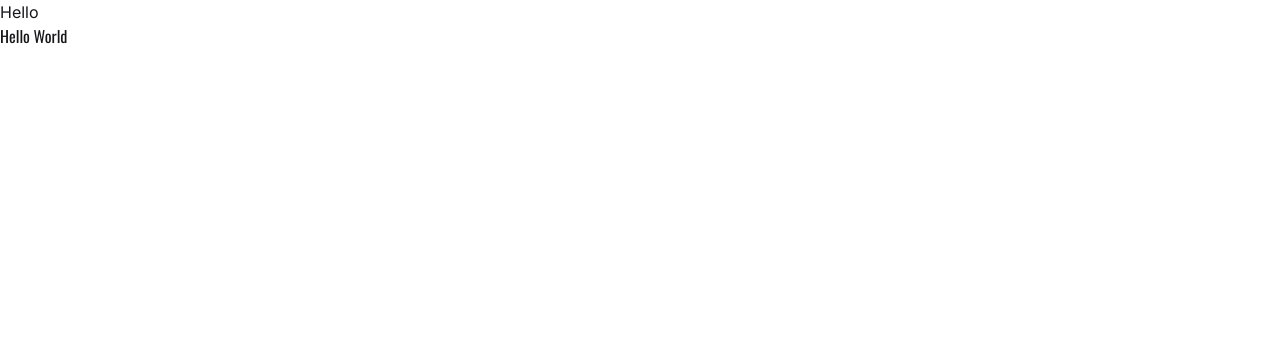
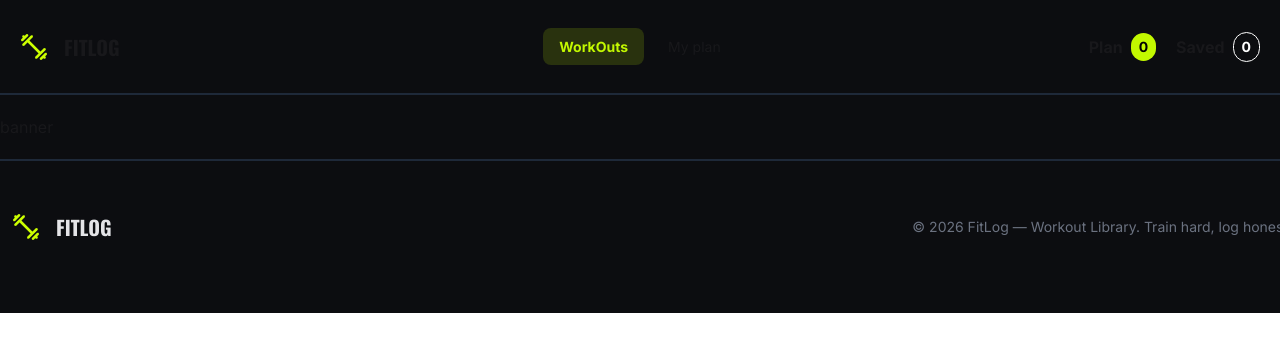
Before and after one commit to TurjoSerao/fit-lab, a Next.js app: page / in a window 1280 px wide. Shown: the top 352 px of the page. Built offline with nearby package versions, Linux system fonts and the light colour scheme.

Commit message:
added navbar and footer

```diff
--- /dev/null
+++ b/src/app/components/homepage/Banner.jsx
@@ -0,0 +1,7 @@
+import React from "react";
+
+const Banner = () => {
+  return <div>banner</div>;
+};
+
+export default Banner;
--- /dev/null
+++ b/src/app/components/shared/Footer.jsx
@@ -0,0 +1,23 @@
+import Image from "next/image";
+import React from "react";
+import Logo from "@/assets/logo.png";
+import Link from "next/link";
+
+const Footer = () => {
+  return (
+    <footer className="border-t-2 border-gray-800 my-5">
+      <div className="footer sm:footer-horizontal  text-neutral-content items-center justify-between py-10 m-3 ">
+        <Link href="/" className="flex items-center gap-4 text-xl">
+          <Image src={Logo} width={28} height={28} alt="FITLOG Logo" />
+
+          <h2 className="text-xl font-bold">FITLOG</h2>
+        </Link>
+        <p className="text-[#6B7280]">
+          © 2026 FitLog — Workout Library. Train hard, log honest.
+        </p>
+      </div>
+    </footer>
+  );
+};
+
+export default Footer;
--- /dev/null
+++ b/src/app/components/shared/NavBar.jsx
@@ -0,0 +1,125 @@
+"use client";
+
+import Image from "next/image";
+import Link from "next/link";
+import React from "react";
+import { usePathname } from "next/navigation";
+import Logo from "@/assets/logo.png";
+
+const NavBar = () => {
+  const pathname = usePathname();
+
+  const isActive = (href) => {
+    return pathname === href;
+  };
+
+  const activeClass =
+    "text-[#C2F800] bg-[#c2f80028] font-bold px-4 py-2 rounded-lg";
+
+  const linkClass =
+    "px-4 py-2 rounded-lg hover:text-[#C2F800] transition-colors";
+
+  const Navigation = (
+    <>
+      <li>
+        <Link
+          href="/"
+          className={`${linkClass} ${isActive("/") ? activeClass : ""}`}
+        >
+          WorkOuts
+        </Link>
+      </li>
+
+      <li>
+        <Link
+          href="/my-plan"
+          className={`${linkClass} ${isActive("/my-plan") ? activeClass : ""}`}
+        >
+          My plan
+        </Link>
+      </li>
+    </>
+  );
+
+  return (
+    <div className="border-b-2 border-gray-800 mb-5">
+      <div className="m-3">
+        <div className="navbar">
+          {/* Logo + Mobile Menu */}
+          <div className="navbar-start">
+            {/* Mobile Menu */}
+            <div className="dropdown">
+              <div
+                tabIndex={0}
+                role="button"
+                className="btn btn-ghost lg:hidden"
+              >
+                <svg
+                  aria-label="Menu"
+                  xmlns="http://www.w3.org/2000/svg"
+                  className="h-5 w-5"
+                  fill="none"
+                  viewBox="0 0 24 24"
+                  stroke="currentColor"
+                >
+                  <path
+                    strokeLinecap="round"
+                    strokeLinejoin="round"
+                    strokeWidth="2"
+                    d="M4 6h16M4 12h8m-8 6h16"
+                  />
+                </svg>
+              </div>
+
+              <ul
+                tabIndex={-1}
+                className="menu menu-sm dropdown-content bg-base-100 rounded-box z-10 mt-3 w-52 p-2 shadow"
+              >
+                {Navigation}
+              </ul>
+            </div>
+
+            {/* Logo */}
+            <Link href="/" className="flex items-center gap-4 text-xl">
+              <Image src={Logo} width={28} height={28} alt="FITLOG Logo" />
+
+              <h2 className="text-xl font-bold">FITLOG</h2>
+            </Link>
+          </div>
+
+          {/* Desktop Navigation */}
+          <div className="navbar-center hidden lg:flex">
+            <ul className="menu menu-horizontal gap-2 px-1">{Navigation}</ul>
+          </div>
+
+          {/* Plan + Saved */}
+          <div className="navbar-end gap-5">
+            {/* Plan */}
+            <Link
+              href="/my-plan"
+              className="flex items-center gap-2 font-semibold hover:text-[#C2F800] transition-colors"
+            >
+              Plan
+              <span className="rounded-full bg-[#C2F800] px-2 py-1 text-sm font-bold text-black">
+                0
+              </span>
+            </Link>
+
+            {/* Saved */}
+            <Link
+              href="/my-plan"
+              className="flex items-center gap-2 font-semibold transition-colors"
+            >
+              Saved
+              <span className="rounded-full  px-2 py-1 text-sm font-bold border text-white">
+                0
+              </span>
+            </Link>
+          </div>
+        </div>
+      </div>
+    </div>
+  );
+};
+
+export default NavBar;
--- a/src/app/layout.js
+++ b/src/app/layout.js
@@ -1,5 +1,7 @@
 import { Oswald, Inter } from "next/font/google";
 import "./globals.css";
+import NavBar from "./components/shared/NavBar";
+import Footer from "./components/shared/Footer";
 
 const oswald = Oswald({
   weight: ["400", "700"],
@@ -21,7 +23,11 @@ export const metadata = {
 export default function RootLayout({ children }) {
   return (
     <html lang="en" className={`${oswald.variable} ${inter.variable}`}>
-      <body className="min-h-full flex flex-col">{children}</body>
+      <body className="min-h-full flex flex-col bg-[#0c0d10]">
+        <NavBar />
+        {children}
+        <Footer />
+      </body>
     </html>
   );
 }
--- /dev/null
+++ b/src/app/my-plan/page.jsx
@@ -0,0 +1,7 @@
+import React from "react";
+
+const page = () => {
+  return <div>My Plan</div>;
+};
+
+export default page;
--- a/src/app/page.js
+++ b/src/app/page.js
@@ -1,10 +1,9 @@
-import Image from "next/image";
+import Banner from "./components/homepage/Banner";
 
 export default function Home() {
   return (
-    <div className="">
-      <p>Hello</p>
-      <h2>Hello World</h2>
+    <div>
+      <Banner />
     </div>
   );
 }
```
Also changed, not shown: src/assets/banner.png (added), src/assets/logo.png (added).
